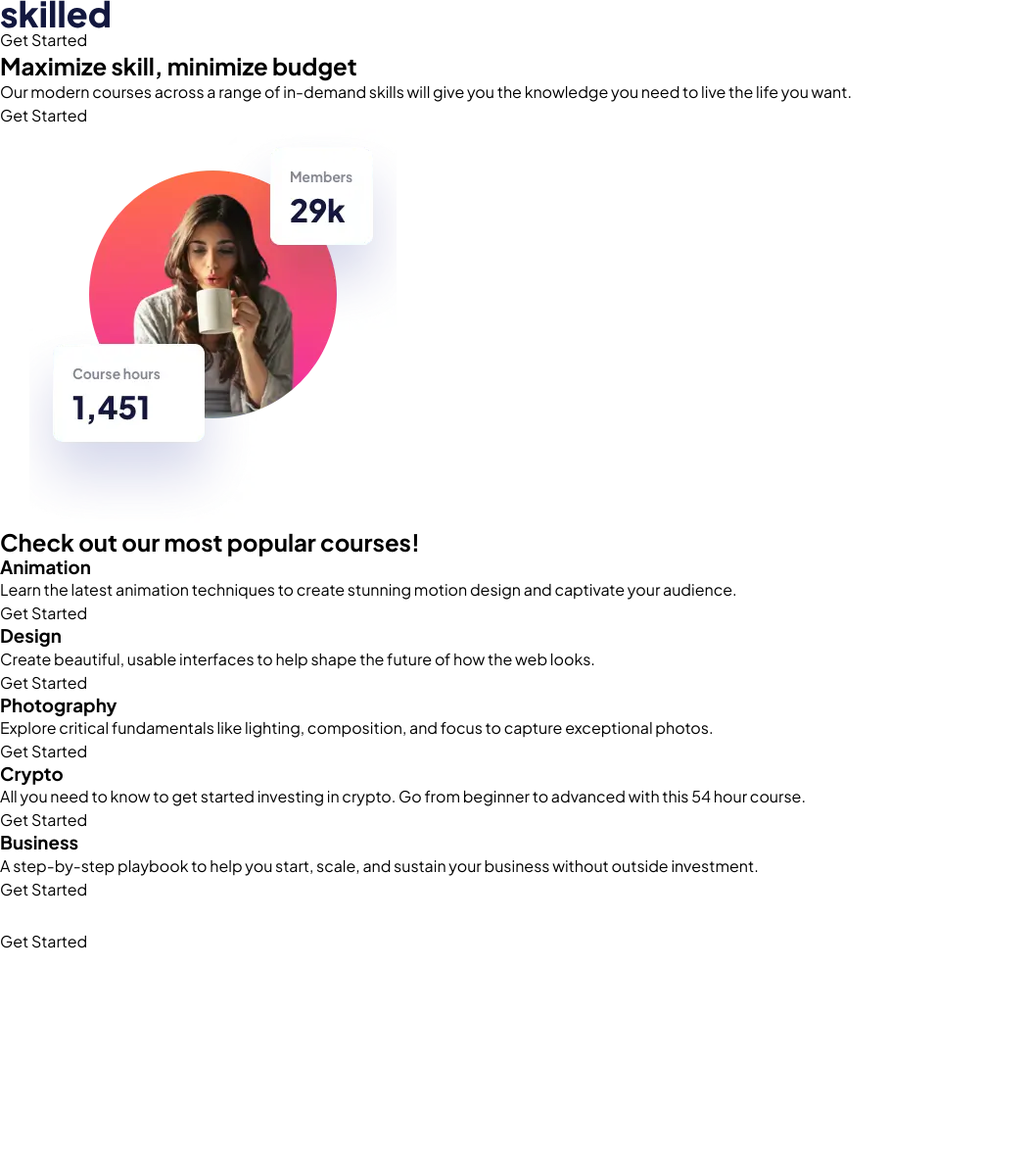
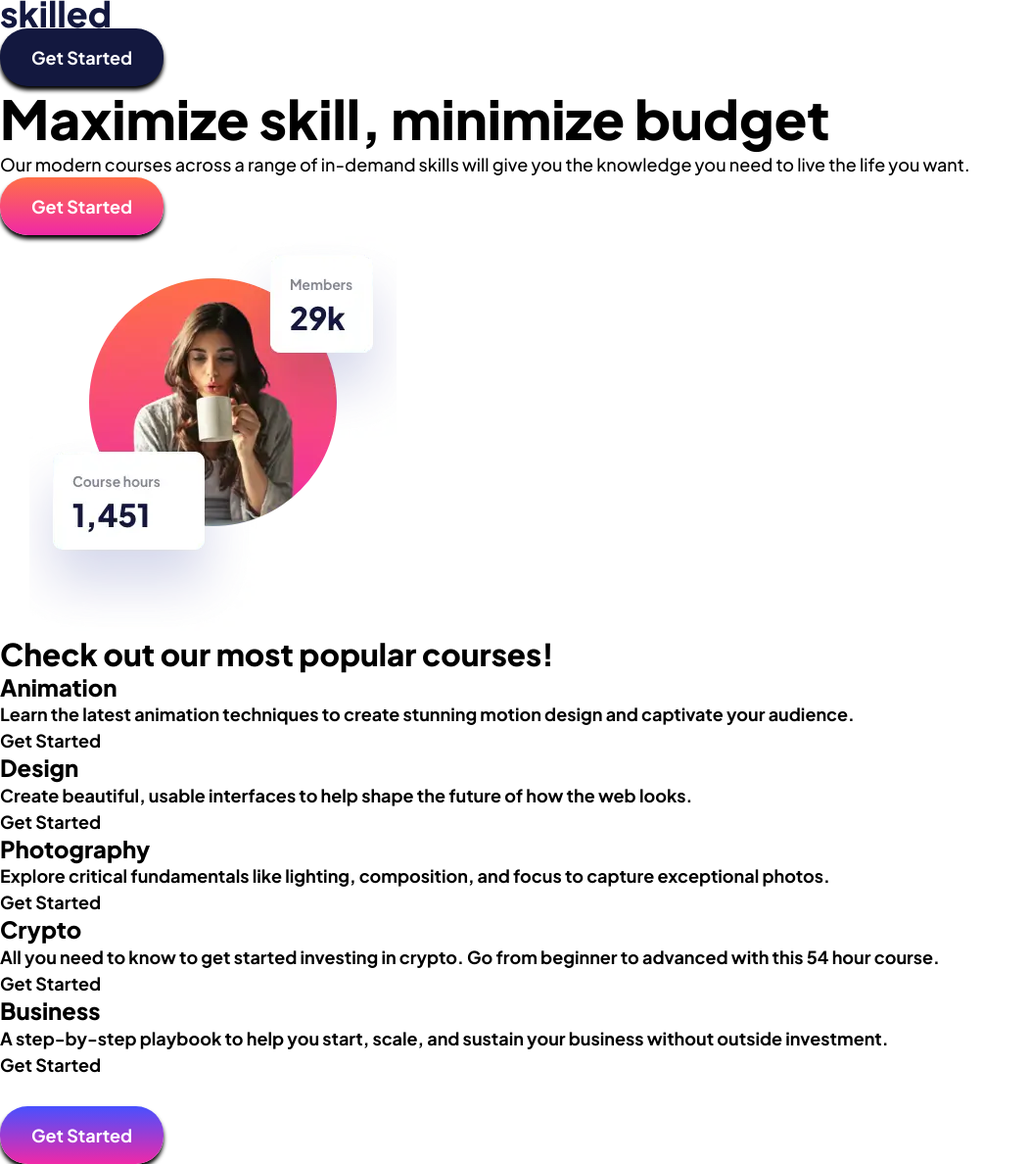
Before and after one commit to Islandstone89/skilled-earning-landing-page, a website: page src/index.html in a window 1280 px wide. Shown: the whole page at 98% size, without its empty margins (0-1052 px from the left). Before the commit the page ends 973 px from the top, so only its background shows below. Drawn offline with nearby package versions, Linux system fonts and the light colour scheme; files that its build step writes are made by us from their sources.

Commit message:
* Added font sizes and font weights * Styled button links

```diff
--- a/src/index.html
+++ b/src/index.html
@@ -12,16 +12,16 @@
 
   <header class="header">
     <img src="assets/logo-dark.svg" alt="Logo Skilled, to homepage" class="logo" data-logo="dark">
-    <a href="#">Get Started</a>
+    <a href="#" class="btn-link header-btn-link">Get Started</a>
   </header><!-- end header -->
 
   <main class="main">
 
     <section class="hero" aria-labelledby="heroHeading">
       <div class="hero__text">
-        <h1 class="hero__heading" id="heroHeading">Maximize skill, minimize budget</h1>
-        <p class="hero__text">Our modern courses across a range of in-demand skills will give you the knowledge you need to live the life you want.</p>
-        <a href="#" class="cta">Get Started</a>
+        <h1 class="heading hero__heading" id="heroHeading">Maximize skill, minimize budget</h1>
+        <p class="hero__tagline">Our modern courses across a range of in-demand skills will give you the knowledge you need to live the life you want.</p>
+        <a href="#" class="btn-link hero-btn-link">Get Started</a>
       </div><!-- end hero__text -->
 
       <div class="hero__image-wrapper">
@@ -30,36 +30,36 @@
     </section><!-- end hero -->
 
     <section class="courses" aria-labelledby="coursesHeading">
-      <h2 class="courses__heading" id="coursesHeading">Check out our most popular courses!</h2>
+      <h2 class="heading courses__heading" id="coursesHeading">Check out our most popular courses!</h2>
 
       <div class="course">
-        <h3 class="course__heading">Animation</h3>
+        <h3 class="heading course__heading">Animation</h3>
         <p class="course__text">Learn the latest animation techniques to create stunning motion design and captivate your audience.</p>
-        <a href="" class="cta">Get Started</a>
+        <a href="" class="link">Get Started</a>
       </div><!-- end course -->
 
       <div class="course">
-        <h3 class="course__heading">Design</h3>
+        <h3 class="heading course__heading">Design</h3>
         <p class="course__text">Create beautiful, usable interfaces to help shape the future of how the web looks.</p>
-        <a href="" class="cta">Get Started</a>
+        <a href="" class="link">Get Started</a>
       </div><!-- end course -->
 
       <div class="course">
-        <h3 class="course__heading">Photography</h3>
+        <h3 class="heading course__heading">Photography</h3>
         <p class="course__text">Explore critical fundamentals like lighting, composition, and focus to capture exceptional photos.</p>
-        <a href="" class="cta">Get Started</a>
+        <a href="" class="link">Get Started</a>
       </div><!-- end course -->
 
       <div class="course">
-        <h3 class="course__heading">Crypto</h3>
+        <h3 class="heading course__heading">Crypto</h3>
         <p class="course__text">All you need to know to get started investing in crypto. Go from beginner to advanced with this 54 hour course.</p>
-        <a href="" class="cta">Get Started</a>
+        <a href="" class="link">Get Started</a>
       </div><!-- end course -->
 
       <div class="course">
-        <h3 class="course__heading">Business</h3>
+        <h3 class="heading course__heading">Business</h3>
         <p class="course__text">A step-by-step playbook to help you start, scale, and sustain your business without outside investment.</p>
-        <a href="" class="cta">Get Started</a>
+        <a href="" class="link">Get Started</a>
       </div><!-- end course -->
 
     </section><!-- end courses -->
@@ -68,7 +68,7 @@
 
   <footer class="footer">
     <img src="assets/logo-light.svg" alt="Skilled logo, to the homepage" class="logo" data-logo="light">
-    <a href="#" class="cta">Get Started</a>
+    <a href="#" class="btn-link footer-btn-link">Get Started</a>
   </footer><!-- end footer -->
 
 </body>
--- a/src/sass/components/_courses.scss
+++ b/src/sass/components/_courses.scss
@@ -0,0 +1,8 @@
+
+.courses__heading {
+    font-size: clamp(var(--fs-300), 1.3rem + 0.83vw, var(--fs-400));
+}
+
+.course__heading {
+    font-size: clamp(var(--fs-250), 1.16rem + 0.41vw, var(--fs-300));
+}
--- a/src/sass/components/_footer.scss
+++ b/src/sass/components/_footer.scss
@@ -0,0 +1,4 @@
+
+.footer-btn-link {
+    background: linear-gradient(180deg, var(--clr-accent-500), var(--clr-accent-300));
+}
--- a/src/sass/components/_header.scss
+++ b/src/sass/components/_header.scss
@@ -0,0 +1,10 @@
+
+.header-btn-link {
+    background-color: var(--clr-primary-300);
+    color: var(--clr-primary-100);
+
+
+    &:is(:hover, :focus-visible) {
+        background-color: var(--clr-neutral-100);
+    }
+}
--- a/src/sass/components/_hero.scss
+++ b/src/sass/components/_hero.scss
@@ -0,0 +1,12 @@
+
+.hero__heading {
+    font-size: clamp(var(--fs-500), 2.16rem + 1.6vw, var(--fs-700));
+}
+
+.hero__tagline {
+    font-weight: var(--fw-medium);
+}
+
+.hero-btn-link {
+    background: linear-gradient(180deg, var(--clr-accent-400), var(--clr-accent-300));
+}
--- a/src/sass/globals/_base.scss
+++ b/src/sass/globals/_base.scss
@@ -3,4 +3,19 @@
 body {
     background-color: var(--clr-primary-100);
     font-family: var(--ff-primary);
+    font-size: var(--fs-225);
+    font-weight: var(--fw-bold);
 }
+
+.heading {
+    font-weight: var(--fw-extra-bold);
+}
+
+.btn-link {
+    color: var(--clr-primary-100);
+    border-radius: 28px;
+    padding-block: var(--size-200);
+    padding-inline: var(--size-400);
+    transition: 250ms ease-in-out;
+    box-shadow: 0 4px 4px 0 rgba(0, 0, 0 / .25)
+}
--- a/src/sass/globals/_reset.scss
+++ b/src/sass/globals/_reset.scss
@@ -1,24 +1,29 @@
 
 /* CSS RESET */
 
-/* 1. Use a more-intuitive box-sizing model */
+/* Use a more-intuitive box-sizing model */
 *,
 *::before,
 *::after {
     box-sizing: border-box;
   }
 
-  /* 2. Remove default margin */
+  /* Remove default margin */
   * {
     margin: 0;
   }
 
+  /* Adjust default line height */
   body {
     line-height: 1.5;
   }
 
-  /* 5. Improve media defaults */
-  img, picture, video, canvas, svg {
+  /* Improve media defaults */
+  img,
+  picture,
+  video,
+  canvas,
+  svg {
     display: block;
     max-width: 100%;
     height: auto;
@@ -26,25 +31,27 @@
 
   /* Remove default link styles */
   a {
+    display: inline-block;
     text-decoration: none;
     color: currentColor;
   }
 
-  /* 6. Inherit fonts for form controls */
+  /* Inherit fonts for form controls */
   input, button, textarea, select {
     font: inherit;
   }
 
-  /* 7. Avoid text overflows */
+  /* Avoid text overflows */
   p, h1, h2, h3, h4, h5, h6 {
     overflow-wrap: break-word;
   }
 
-  /* 8. Improve line wrapping */
+  /* Avoid orphans on paragraphs */
   p {
     text-wrap: pretty;
   }
 
+  /* Adjust heading defaults */
   h1, h2, h3, h4, h5, h6 {
     text-wrap: balance;
     line-height: 1.2;
```
Also changed, not shown: public/index.html (+16 -16 lines), public/css/style.css, 1 other file.
